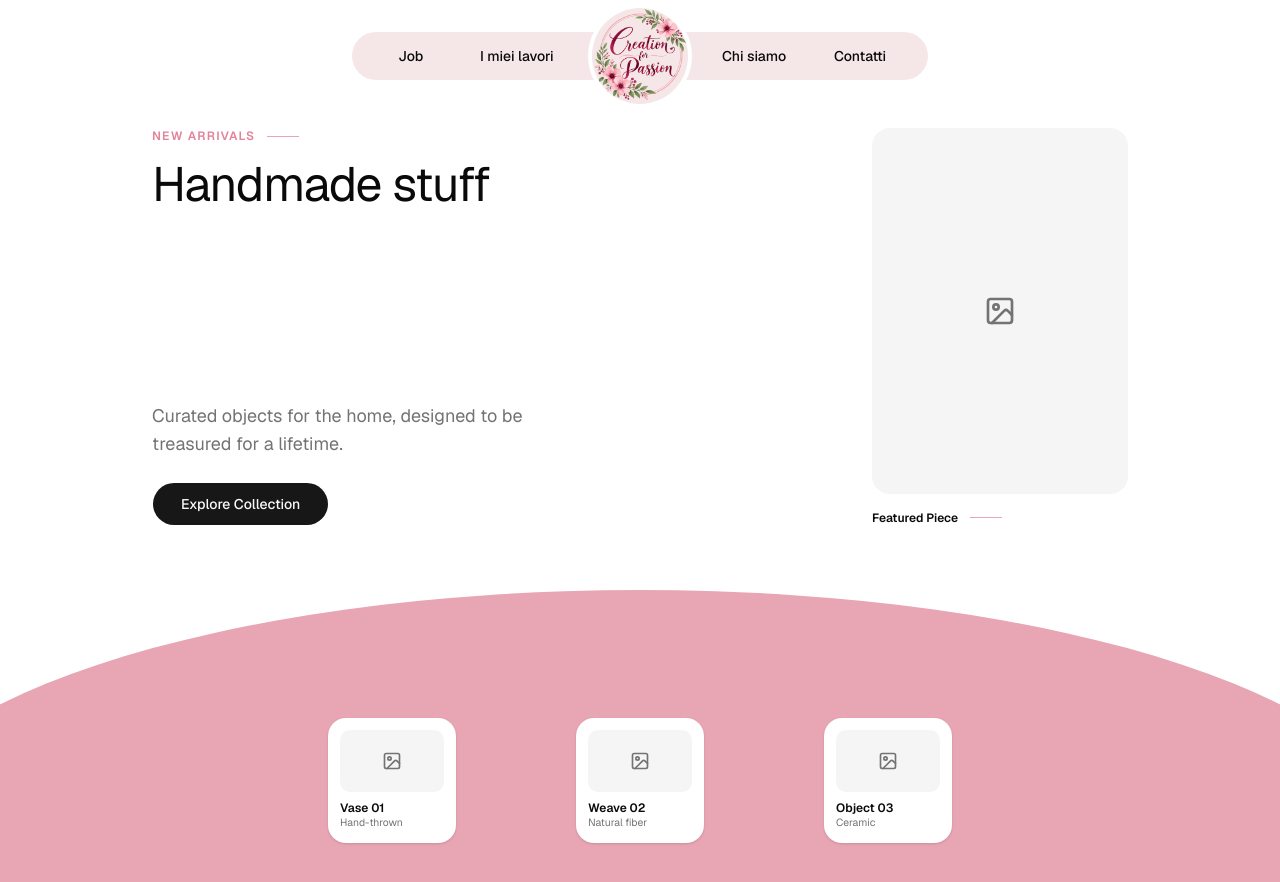
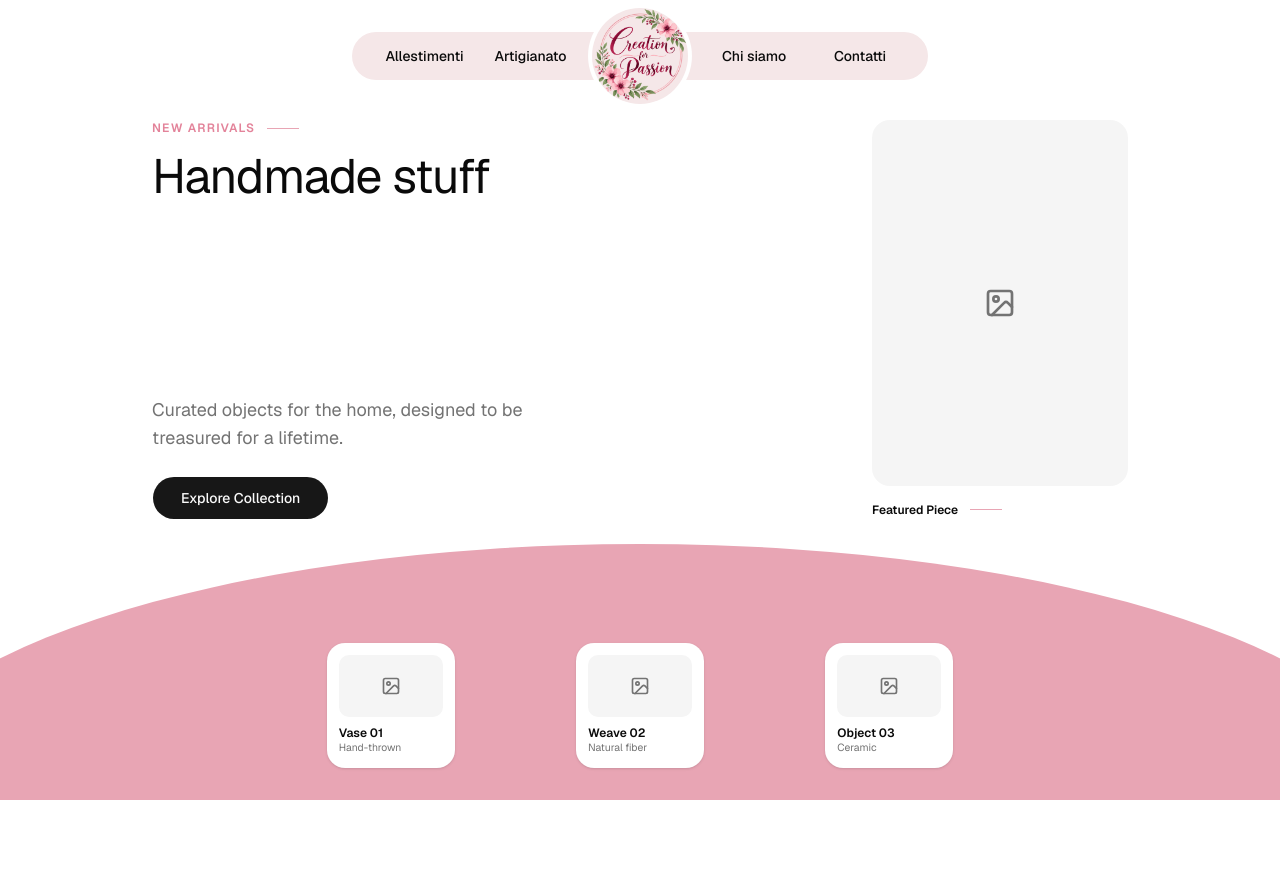
Before and after one commit to Gioma10/CreationForPassion, a Next.js app: page / in a window 1280 px wide. Shown: the top 882 px of the page. After the commit the page ends 800 px from the top, so only its background shows below. Built offline with nearby package versions, Linux system fonts and the light colour scheme.

Commit message:
Refactor layout and page components for improved styling and structure; add new Allestimenti and Homemade pages, update Navbar links, and remove obsolete Job and Lavori pages.

```diff
--- /dev/null
+++ b/src/app/Allestimenti/page.tsx
@@ -0,0 +1,7 @@
+export default function SetupsPage() {
+  return (
+    <main className="mx-auto min-h-0 w-full max-w-5xl flex-1 overflow-y-auto px-6 py-12">
+      <h1 className="text-4xl tracking-tight">Allestimenti</h1>
+    </main>
+  );
+}
--- a/src/app/chi-siamo/page.tsx
+++ b/src/app/chi-siamo/page.tsx
@@ -1,6 +1,6 @@
 export default function ChiSiamoPage() {
   return (
-    <main className="mx-auto w-full max-w-5xl flex-1 px-6 py-12">
+    <main className="mx-auto min-h-0 w-full max-w-5xl flex-1 overflow-y-auto px-6 py-12">
       <h1 className="text-4xl tracking-tight">Chi siamo</h1>
     </main>
   );
--- a/src/app/contatti/page.tsx
+++ b/src/app/contatti/page.tsx
@@ -1,6 +1,6 @@
 export default function ContattiPage() {
   return (
-    <main className="mx-auto w-full max-w-5xl flex-1 px-6 py-12">
+    <main className="mx-auto min-h-0 w-full max-w-5xl flex-1 overflow-y-auto px-6 py-12">
       <h1 className="text-4xl tracking-tight">Contatti</h1>
     </main>
   );
--- /dev/null
+++ b/src/app/homemade/page.tsx
@@ -0,0 +1,7 @@
+export default function HomemadePage() {
+  return (
+    <main className="mx-auto min-h-0 w-full max-w-5xl flex-1 overflow-y-auto px-6 py-12">
+      <h1 className="text-4xl tracking-tight">Artigianato</h1>
+    </main>
+  );
+}
--- a/src/app/job/page.tsx
+++ /dev/null
@@ -1,7 +0,0 @@
-export default function JobPage() {
-  return (
-    <main className="mx-auto w-full max-w-5xl flex-1 px-6 py-12">
-      <h1 className="text-4xl tracking-tight">Job</h1>
-    </main>
-  );
-}
--- a/src/app/lavori/page.tsx
+++ /dev/null
@@ -1,7 +0,0 @@
-export default function LavoriPage() {
-  return (
-    <main className="mx-auto w-full max-w-5xl flex-1 px-6 py-12">
-      <h1 className="text-4xl tracking-tight">I miei lavori</h1>
-    </main>
-  );
-}
--- a/src/app/layout.tsx
+++ b/src/app/layout.tsx
@@ -30,7 +30,7 @@ export default function RootLayout({ children }: LayoutProps<"/">) {
       lang="it"
       className={`${geistSans.variable} ${geistMono.variable} ${greatVibes.variable} h-full antialiased`}
     >
-      <body className="min-h-full flex flex-col">
+      <body className="flex h-dvh flex-col overflow-hidden">
         <Navbar />
         {children}
       </body>
--- a/src/app/page.tsx
+++ b/src/app/page.tsx
@@ -20,9 +20,9 @@ function Eyebrow({ children }: { children: React.ReactNode }) {
 
 export default function Home() {
   return (
-    <main className="flex flex-1 flex-col">
-      <section className="mx-auto grid w-full max-w-5xl gap-10 px-6 pt-12 pb-16 md:grid-cols-[1fr_auto]">
-        <div className="flex flex-col">
+    <main className="flex min-h-0 flex-1 flex-col">
+      <section className="mx-auto grid min-h-0 w-full max-w-5xl flex-1 @container-size grid-rows-[minmax(0,1fr)] gap-10 px-6 pt-10 pb-6 md:grid-cols-[1fr_auto]">
+        <div className="flex min-h-0 flex-col">
           <Eyebrow>New arrivals</Eyebrow>
           <h1 className="mt-4 text-4xl tracking-tight md:text-5xl">
             Handmade stuff
@@ -40,7 +40,8 @@ export default function Home() {
           </Button>
         </div>
 
-        <figure className="w-full max-w-64 justify-self-center md:w-64">
+        {/* Width follows the section height (cqh) so the 7:10 photo always fits without scrolling. */}
+        <figure className="hidden w-[min(16rem,calc((100cqh-2rem)*0.7))] flex-col md:flex">
           {/* TODO: replace with next/image of the featured piece */}
           <div className="flex aspect-7/10 items-center justify-center rounded-2xl bg-muted text-muted-foreground">
             <ImageIcon className="size-8" />
@@ -52,7 +53,7 @@ export default function Home() {
         </figure>
       </section>
 
-      <section className="relative flex-1 overflow-hidden pt-[max(6rem,10vw)] pb-16">
+      <section className="relative flex h-[clamp(11rem,32dvh,17rem)] shrink-0 items-end overflow-hidden pb-[4dvh]">
         <div
           aria-hidden
           className="absolute inset-x-[-10%] top-0 h-[40vw] rounded-[50%] bg-rose"
@@ -61,7 +62,7 @@ export default function Home() {
           aria-hidden
           className="absolute inset-x-0 top-[20vw] bottom-0 bg-rose"
         />
-        <ul className="relative mx-auto flex max-w-3xl flex-wrap justify-around gap-6 px-6">
+        <ul className="relative mx-auto flex w-full max-w-3xl justify-around gap-3 px-4">
           {featured.map((product) => (
             <li key={product.name}>
               <ProductCard product={product} />
--- a/src/components/Navbar.tsx
+++ b/src/components/Navbar.tsx
@@ -2,8 +2,8 @@ import Link from "next/link";
 import { Logo } from "@/components/logo";
 
 const leftLinks = [
-  { href: "/job", label: "Job" },
-  { href: "/lavori", label: "I miei lavori" },
+  { href: "/Allestimenti", label: "Allestimenti" },
+  { href: "/homemade", label: "Artigianato" },
 ];
 
 const rightLinks = [
@@ -24,8 +24,8 @@ function NavLink({ href, label }: { href: string; label: string }) {
 
 export function Navbar() {
   return (
-    <header className="pointer-events-none sticky top-0 z-50 flex justify-center px-4 pt-8">
-      <nav className="pointer-events-auto grid h-12 w-full max-w-xl grid-cols-[1fr_auto_1fr] items-center rounded-full bg-blush px-3 md:px-6">
+    <header className="relative z-50 flex shrink-0 justify-center px-4 pt-8">
+      <nav className="grid h-12 w-full max-w-xl grid-cols-[1fr_auto_1fr] items-center rounded-full bg-blush px-3 md:px-6">
         <div className="flex justify-around gap-3">
           {leftLinks.map((link) => (
             <NavLink key={link.href} {...link} />
--- a/src/components/product-card.tsx
+++ b/src/components/product-card.tsx
@@ -8,10 +8,10 @@ export type Product = {
 
 export function ProductCard({ product }: { product: Product }) {
   return (
-    <Card size="sm" className="w-32 gap-2 rounded-2xl ring-0 shadow-sm">
+    <Card size="sm" className="w-28 gap-2 rounded-2xl md:w-32 ring-0 shadow-sm">
       <CardContent className="space-y-2">
         {/* TODO: replace with next/image once product photos are in /public */}
-        <div className="flex aspect-[5/3] items-center justify-center rounded-lg bg-muted text-muted-foreground">
+        <div className="flex aspect-5/3 items-center justify-center rounded-lg bg-muted text-muted-foreground">
           <ImageIcon className="size-5" />
         </div>
         <div>
```
